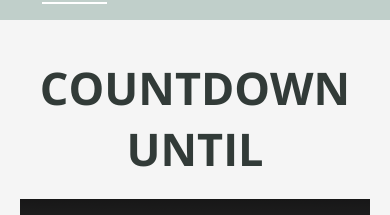
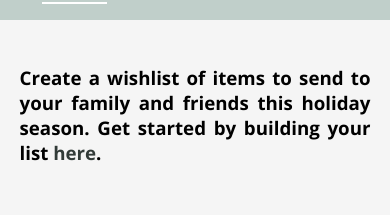
Before and after one commit to allicue/holiday_wishlist, a React (Create React App) app in the folder holiday_wishlist/: page / in a window 390 px wide. Shown: the part 234-449 px from the top of the page. Built offline with nearby package versions, Linux system fonts and the light colour scheme; no server answers.

Commit message:
Added text to homepage

```diff
--- a/holiday_wishlist/src/components/Homepage.css
+++ b/holiday_wishlist/src/components/Homepage.css
@@ -53,6 +53,17 @@ a:hover{
 
 .navbarlinkb {
   margin-right: 20px;
+}
+
+.homepagesubtitle {
+  margin: 40px 0px 50px 0px;
+  text-align: center;
+  font-family: 'Open Sans', sans-serif;
+}
+
+.description-link {
+  color: rgb(50, 59, 56);
+
 }
 
 .countdownsubtitle {
@@ -200,6 +211,13 @@ span {
     margin-right: 0px;
   }
 
+  .homepagesubtitle {
+    text-align: justify;
+    max-width: 90%;
+    margin: 0 auto;
+    margin-top: 45px;
+  }
+
   .countdowncontainer {
     flex-direction: column;
   }
--- a/holiday_wishlist/src/components/Homepage.jsx
+++ b/holiday_wishlist/src/components/Homepage.jsx
@@ -6,7 +6,7 @@ import EditList from './EditList';
 import Footer from "./Footer";
 import './Homepage.css';
 import NavBar from './NavBar';
-import { Route } from 'react-router-dom';
+import { Route, NavLink } from 'react-router-dom';
 import ViewList from './ViewList';
 
 
@@ -41,8 +41,9 @@ function Homepage(props) {
       </div>
 
       <Route exact path="/">
-      <div>
-        <h2 className="countdownsubtitle">COUNTDOWN UNTIL</h2>
+        <div>
+          <h3 className="homepagesubtitle">Create a wishlist of items to send to your family and friends this holiday season. Get started by building your list <NavLink className="description-link" to="/editlist">here</NavLink>.</h3>
+          <h2 className="countdownsubtitle">COUNTDOWN UNTIL</h2>
           <div className="countdowncontainer">
             <section className="christmascontainer">
               <CountdownChristmas />
```
